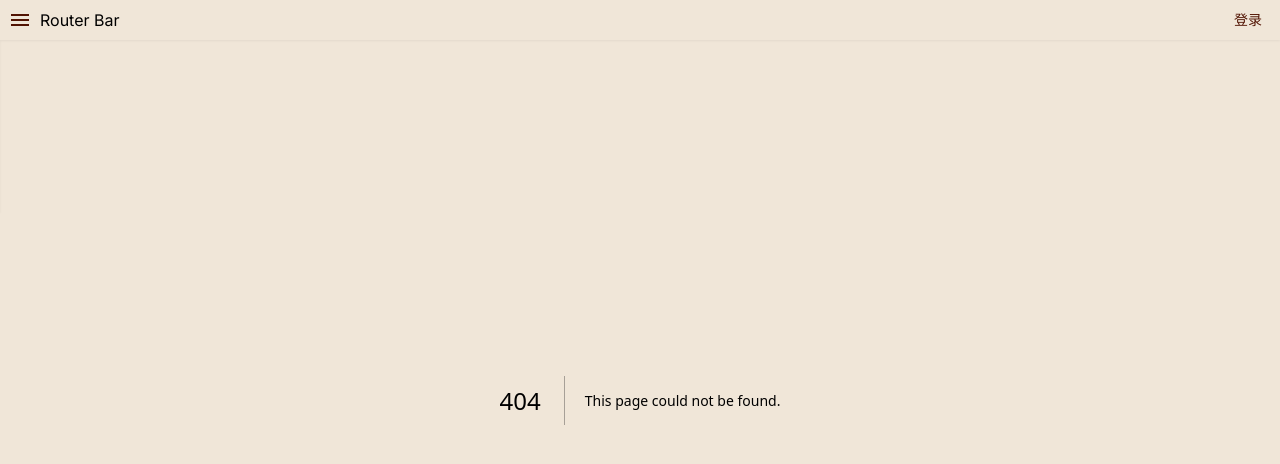
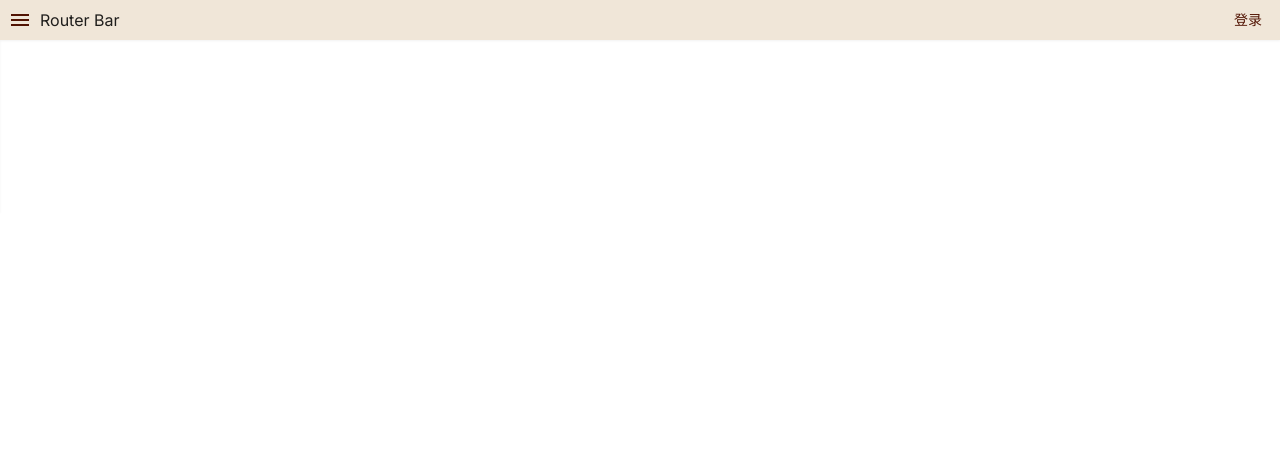
Before and after one commit to Lstmxx/nga-desktop, a Next.js app: page /plate/1 in a window 1280 px wide. Before the commit this address had no page. Shown: the top 464 px of the page. Built offline with nearby package versions, Linux system fonts and the light colour scheme.

Commit message:
feat: 布局

```diff
--- /dev/null
+++ b/src/app/plate/[id]/page.tsx
@@ -0,0 +1 @@
+export default async function Plate() {}
--- a/src/components/plate/index.tsx
+++ b/src/components/plate/index.tsx
@@ -9,17 +9,24 @@ type PlateProps = {
 const ContentTree = (props: PlateProps) => {
 	return (
 		<>
-			{props.plates.map((plate, index) => (
-				<div className='flex flex-wrap' key={index}>
-					{plate.fid && <Node node={plate} />}
-					{plate.content && plate.content.length > 0 && plate.name && (
-						<Typography className='w-full' gutterBottom variant='h6' component='div'>
-							{plate.name}
-						</Typography>
-					)}
-					{plate.content && plate.content.length > 0 && ContentTree({ plates: plate.content })}
-				</div>
-			))}
+			{props.plates.map((plate, index) => {
+				if (plate.fid) {
+					return <Node node={plate} key={index} />;
+				}
+				if (plate.content && plate.content.length > 0) {
+					return (
+						<div key={index}>
+							<Typography className='w-full' gutterBottom variant='h6' component='div'>
+								{plate.name}
+							</Typography>
+							<div className='grid grid-cols-[repeat(auto-fill,minmax(180px,1fr))] gap-2'>
+								<ContentTree plates={plate.content} />
+							</div>
+						</div>
+					);
+				}
+				return null;
+			})}
 		</>
 	);
 };
--- a/src/components/plate/node.tsx
+++ b/src/components/plate/node.tsx
@@ -9,7 +9,7 @@ type NodeProps = {
 
 export default function Node(props: NodeProps) {
 	return (
-		<div className='flex items-start p-2 rounded bg-redwood-200 mr-4 mb-4 w-[180px] overflow-hidden'>
+		<div className='flex items-start p-2 rounded bg-redwood-200 overflow-hidden cursor-pointer mb-2'>
 			<img
 				className='h-10 w-10 rounded-full bg-redwood-300 mr-2'
 				src={`${assetHostConfig.icon}/${props.node.fid}u.png?${Math.random()}`}
--- a/tailwind.config.js
+++ b/tailwind.config.js
@@ -30,6 +30,22 @@ module.exports = {
 				'gradient-conic': 'conic-gradient(from 180deg at 50% 50%, var(--tw-gradient-stops))',
 			},
 		},
+		screens: {
+			sm: '640px',
+			// => @media (min-width: 640px) { ... }
+
+			md: '768px',
+			// => @media (min-width: 768px) { ... }
+
+			lg: '1024px',
+			// => @media (min-width: 1024px) { ... }
+
+			xl: '1280px',
+			// => @media (min-width: 1280px) { ... }
+
+			'2xl': '1536px',
+			// => @media (min-width: 1536px) { ... }
+		},
 	},
 	plugins: [],
 };
```
